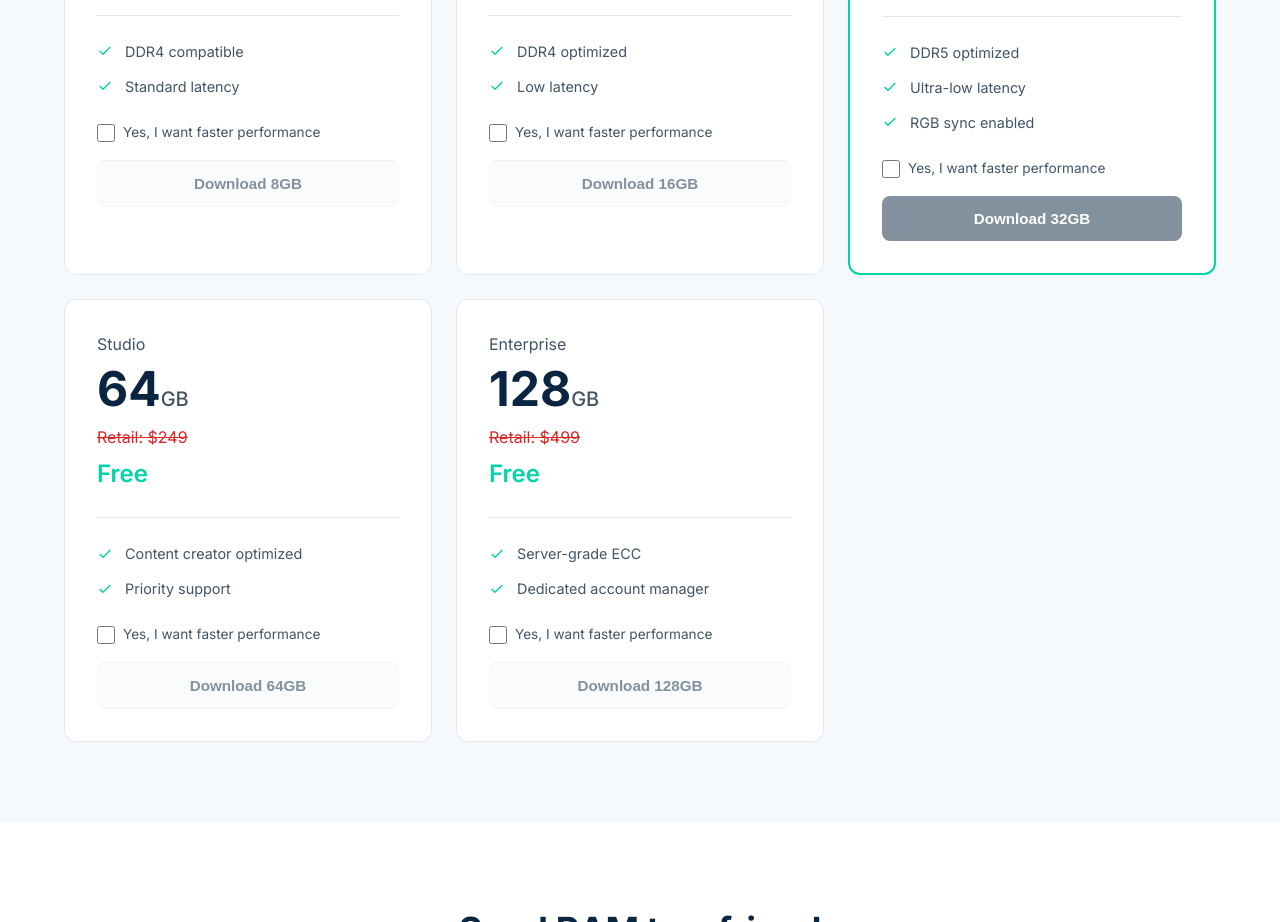
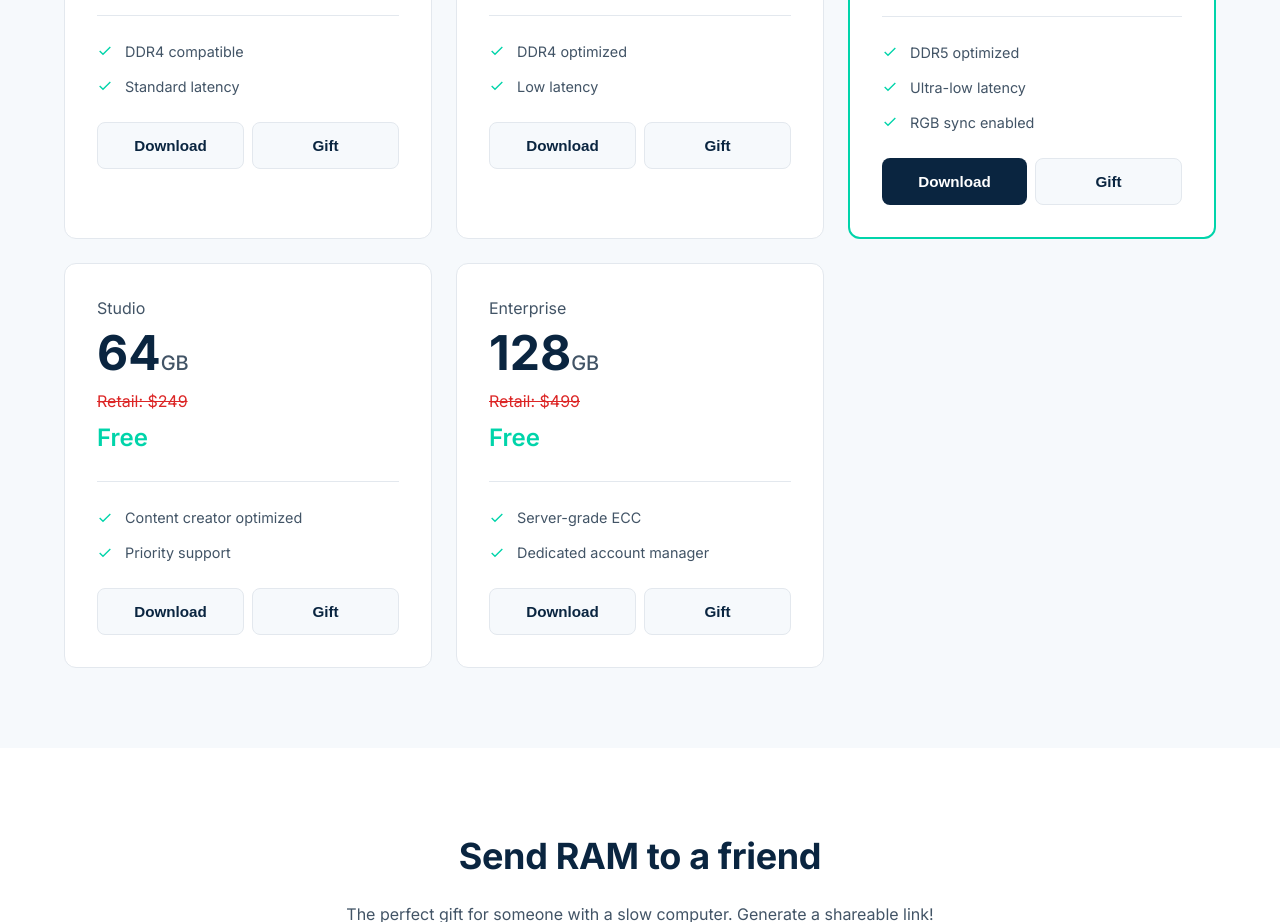
Before and after one commit to oshea-2000/Download-RAM-website, a plain HTML site: page index.html in a window 1280 px wide. Shown: the part 1540-2462 px from the top of the page. Drawn offline with Linux system fonts and the light colour scheme.

Commit message:
Fix download buttons and add Gift option to all products
- Remove checkbox requirement that was blocking button clicks
- Add Download + Gift button pair to all 17 product cards
- Add quickGift() function that scrolls to gift section with pre-filled amount

```diff
--- a/index.html
+++ b/index.html
@@ -503,6 +503,26 @@
             color: var(--text);
         }
 
+        /* Button Pair */
+        .btn-pair {
+            display: flex;
+            gap: 0.5rem;
+        }
+
+        .btn-pair .plan-btn {
+            flex: 1;
+        }
+
+        .plan-btn.gift {
+            background: var(--surface);
+            color: var(--primary);
+            border: 1px solid var(--border);
+        }
+
+        .plan-btn.gift:hover {
+            background: var(--border);
+        }
+
         /* How It Works */
         .how-section {
             padding: 5rem 5%;
@@ -1266,8 +1286,10 @@
                         <li><svg width="16" height="16" viewBox="0 0 24 24" fill="none" stroke="currentColor" stroke-width="2"><polyline points="20 6 9 17 4 12"/></svg>DDR4 compatible</li>
                         <li><svg width="16" height="16" viewBox="0 0 24 24" fill="none" stroke="currentColor" stroke-width="2"><polyline points="20 6 9 17 4 12"/></svg>Standard latency</li>
                     </ul>
-                    <label class="commitment-check"><input type="checkbox" onchange="toggleDownloadBtn(this, 'btn-ram-8')">Yes, I want faster performance</label>
-                    <button class="plan-btn secondary" id="btn-ram-8" onclick="startDownload('8GB RAM')" disabled>Download 8GB</button>
+                    <div class="btn-pair">
+                        <button class="plan-btn secondary" onclick="startDownload('8GB RAM')">Download</button>
+                        <button class="plan-btn gift" onclick="quickGift('8GB')">Gift</button>
+                    </div>
                 </div>
                 <div class="plan-card">
                     <div class="plan-size">Plus</div>
@@ -1278,8 +1300,10 @@
                         <li><svg width="16" height="16" viewBox="0 0 24 24" fill="none" stroke="currentColor" stroke-width="2"><polyline points="20 6 9 17 4 12"/></svg>DDR4 optimized</li>
                         <li><svg width="16" height="16" viewBox="0 0 24 24" fill="none" stroke="currentColor" stroke-width="2"><polyline points="20 6 9 17 4 12"/></svg>Low latency</li>
                     </ul>
-                    <label class="commitment-check"><input type="checkbox" onchange="toggleDownloadBtn(this, 'btn-ram-16')">Yes, I want faster performance</label>
-                    <button class="plan-btn secondary" id="btn-ram-16" onclick="startDownload('16GB RAM')" disabled>Download 16GB</button>
+                    <div class="btn-pair">
+                        <button class="plan-btn secondary" onclick="startDownload('16GB RAM')">Download</button>
+                        <button class="plan-btn gift" onclick="quickGift('16GB')">Gift</button>
+                    </div>
                 </div>
                 <div class="plan-card featured">
                     <span class="plan-popular">Most Popular</span>
@@ -1292,8 +1316,10 @@
                         <li><svg width="16" height="16" viewBox="0 0 24 24" fill="none" stroke="currentColor" stroke-width="2"><polyline points="20 6 9 17 4 12"/></svg>Ultra-low latency</li>
                         <li><svg width="16" height="16" viewBox="0 0 24 24" fill="none" stroke="currentColor" stroke-width="2"><polyline points="20 6 9 17 4 12"/></svg>RGB sync enabled</li>
                     </ul>
-                    <label class="commitment-check"><input type="checkbox" onchange="toggleDownloadBtn(this, 'btn-ram-32')">Yes, I want faster performance</label>
-                    <button class="plan-btn primary" id="btn-ram-32" onclick="startDownload('32GB RAM')" disabled>Download 32GB</button>
+                    <div class="btn-pair">
+                        <button class="plan-btn primary" onclick="startDownload('32GB RAM')">Download</button>
+                        <button class="plan-btn gift" onclick="quickGift('32GB')">Gift</button>
+                    </div>
                 </div>
                 <div class="plan-card">
                     <div class="plan-size">Studio</div>
@@ -1304,8 +1330,10 @@
                         <li><svg width="16" height="16" viewBox="0 0 24 24" fill="none" stroke="currentColor" stroke-width="2"><polyline points="20 6 9 17 4 12"/></svg>Content creator optimized</li>
                         <li><svg width="16" height="16" viewBox="0 0 24 24" fill="none" stroke="currentColor" stroke-width="2"><polyline points="20 6 9 17 4 12"/></svg>Priority support</li>
                     </ul>
-                    <label class="commitment-check"><input type="checkbox" onchange="toggleDownloadBtn(this, 'btn-ram-64')">Yes, I want faster performance</label>
-                    <button class="plan-btn secondary" id="btn-ram-64" onclick="startDownload('64GB RAM')" disabled>Download 64GB</button>
+                    <div class="btn-pair">
+                        <button class="plan-btn secondary" onclick="startDownload('64GB RAM')">Download</button>
+                        <button class="plan-btn gift" onclick="quickGift('64GB')">Gift</button>
+                    </div>
                 </div>
                 <div class="plan-card">
                     <div class="plan-size">Enterprise</div>
@@ -1316,8 +1344,10 @@
                         <li><svg width="16" height="16" viewBox="0 0 24 24" fill="none" stroke="currentColor" stroke-width="2"><polyline points="20 6 9 17 4 12"/></svg>Server-grade ECC</li>
                         <li><svg width="16" height="16" viewBox="0 0 24 24" fill="none" stroke="currentColor" stroke-width="2"><polyline points="20 6 9 17 4 12"/></svg>Dedicated account manager</li>
                     </ul>
-                    <label class="commitment-check"><input type="checkbox" onchange="toggleDownloadBtn(this, 'btn-ram-128')">Yes, I want faster performance</label>
-                    <button class="plan-btn secondary" id="btn-ram-128" onclick="startDownload('128GB RAM')" disabled>Download 128GB</button>
+                    <div class="btn-pair">
+                        <button class="plan-btn secondary" onclick="startDownload('128GB RAM')">Download</button>
+                        <button class="plan-btn gift" onclick="quickGift('128GB')">Gift</button>
+                    </div>
                 </div>
             </div>
         </div>
@@ -1334,8 +1364,10 @@
                         <li><svg width="16" height="16" viewBox="0 0 24 24" fill="none" stroke="currentColor" stroke-width="2"><polyline points="20 6 9 17 4 12"/></svg>Basic multitasking</li>
                         <li><svg width="16" height="16" viewBox="0 0 24 24" fill="none" stroke="currentColor" stroke-width="2"><polyline points="20 6 9 17 4 12"/></svg>Email & browsing</li>
                     </ul>
-                    <label class="commitment-check"><input type="checkbox" onchange="toggleDownloadBtn(this, 'btn-cpu-2')">Yes, I want more cores</label>
-                    <button class="plan-btn secondary" id="btn-cpu-2" onclick="startDownload('2 CPU Cores')" disabled>Download 2 Cores</button>
+                    <div class="btn-pair">
+                        <button class="plan-btn secondary" onclick="startDownload('2 CPU Cores')">Download</button>
+                        <button class="plan-btn gift" onclick="quickGift('2 CPU Cores')">Gift</button>
+                    </div>
                 </div>
                 <div class="plan-card featured">
                     <span class="plan-popular">Best Value</span>
@@ -1347,8 +1379,10 @@
                         <li><svg width="16" height="16" viewBox="0 0 24 24" fill="none" stroke="currentColor" stroke-width="2"><polyline points="20 6 9 17 4 12"/></svg>Gaming ready</li>
                         <li><svg width="16" height="16" viewBox="0 0 24 24" fill="none" stroke="currentColor" stroke-width="2"><polyline points="20 6 9 17 4 12"/></svg>Light video editing</li>
                     </ul>
-                    <label class="commitment-check"><input type="checkbox" onchange="toggleDownloadBtn(this, 'btn-cpu-4')">Yes, I want more cores</label>
-                    <button class="plan-btn primary" id="btn-cpu-4" onclick="startDownload('4 CPU Cores')" disabled>Download 4 Cores</button>
+                    <div class="btn-pair">
+                        <button class="plan-btn primary" onclick="startDownload('4 CPU Cores')">Download</button>
+                        <button class="plan-btn gift" onclick="quickGift('4 CPU Cores')">Gift</button>
+                    </div>
                 </div>
                 <div class="plan-card">
                     <div class="plan-size">Octa</div>
@@ -1359,8 +1393,10 @@
                         <li><svg width="16" height="16" viewBox="0 0 24 24" fill="none" stroke="currentColor" stroke-width="2"><polyline points="20 6 9 17 4 12"/></svg>Streaming + gaming</li>
                         <li><svg width="16" height="16" viewBox="0 0 24 24" fill="none" stroke="currentColor" stroke-width="2"><polyline points="20 6 9 17 4 12"/></svg>Multi-app workloads</li>
                     </ul>
-                    <label class="commitment-check"><input type="checkbox" onchange="toggleDownloadBtn(this, 'btn-cpu-8')">Yes, I want more cores</label>
-                    <button class="plan-btn secondary" id="btn-cpu-8" onclick="startDownload('8 CPU Cores')" disabled>Download 8 Cores</button>
+                    <div class="btn-pair">
+                        <button class="plan-btn secondary" onclick="startDownload('8 CPU Cores')">Download</button>
+                        <button class="plan-btn gift" onclick="quickGift('8 CPU Cores')">Gift</button>
+                    </div>
                 </div>
                 <div class="plan-card">
                     <div class="plan-size">Ultra</div>
@@ -1371,8 +1407,10 @@
                         <li><svg width="16" height="16" viewBox="0 0 24 24" fill="none" stroke="currentColor" stroke-width="2"><polyline points="20 6 9 17 4 12"/></svg>Workstation grade</li>
                         <li><svg width="16" height="16" viewBox="0 0 24 24" fill="none" stroke="currentColor" stroke-width="2"><polyline points="20 6 9 17 4 12"/></svg>3D rendering ready</li>
                     </ul>
-                    <label class="commitment-check"><input type="checkbox" onchange="toggleDownloadBtn(this, 'btn-cpu-16')">Yes, I want more cores</label>
-                    <button class="plan-btn secondary" id="btn-cpu-16" onclick="startDownload('16 CPU Cores')" disabled>Download 16 Cores</button>
+                    <div class="btn-pair">
+                        <button class="plan-btn secondary" onclick="startDownload('16 CPU Cores')">Download</button>
+                        <button class="plan-btn gift" onclick="quickGift('16 CPU Cores')">Gift</button>
+                    </div>
                 </div>
             </div>
         </div>
@@ -1389,8 +1427,10 @@
                         <li><svg width="16" height="16" viewBox="0 0 24 24" fill="none" stroke="currentColor" stroke-width="2"><polyline points="20 6 9 17 4 12"/></svg>Basic SSD speeds</li>
                         <li><svg width="16" height="16" viewBox="0 0 24 24" fill="none" stroke="currentColor" stroke-width="2"><polyline points="20 6 9 17 4 12"/></svg>OS + essentials</li>
                     </ul>
-                    <label class="commitment-check"><input type="checkbox" onchange="toggleDownloadBtn(this, 'btn-storage-256')">Yes, I want more storage</label>
-                    <button class="plan-btn secondary" id="btn-storage-256" onclick="startDownload('256GB Storage')" disabled>Download 256GB</button>
+                    <div class="btn-pair">
+                        <button class="plan-btn secondary" onclick="startDownload('256GB Storage')">Download</button>
+                        <button class="plan-btn gift" onclick="quickGift('256GB Storage')">Gift</button>
+                    </div>
                 </div>
                 <div class="plan-card featured">
                     <span class="plan-popular">Most Popular</span>
@@ -1402,8 +1442,10 @@
                         <li><svg width="16" height="16" viewBox="0 0 24 24" fill="none" stroke="currentColor" stroke-width="2"><polyline points="20 6 9 17 4 12"/></svg>NVMe speeds</li>
                         <li><svg width="16" height="16" viewBox="0 0 24 24" fill="none" stroke="currentColor" stroke-width="2"><polyline points="20 6 9 17 4 12"/></svg>Game library ready</li>
                     </ul>
-                    <label class="commitment-check"><input type="checkbox" onchange="toggleDownloadBtn(this, 'btn-storage-1tb')">Yes, I want more storage</label>
-                    <button class="plan-btn primary" id="btn-storage-1tb" onclick="startDownload('1TB Storage')" disabled>Download 1TB</button>
+                    <div class="btn-pair">
+                        <button class="plan-btn primary" onclick="startDownload('1TB Storage')">Download</button>
+                        <button class="plan-btn gift" onclick="quickGift('1TB Storage')">Gift</button>
+                    </div>
                 </div>
                 <div class="plan-card">
                     <div class="plan-size">Creator</div>
@@ -1414,8 +1456,10 @@
                         <li><svg width="16" height="16" viewBox="0 0 24 24" fill="none" stroke="currentColor" stroke-width="2"><polyline points="20 6 9 17 4 12"/></svg>Video editing ready</li>
                         <li><svg width="16" height="16" viewBox="0 0 24 24" fill="none" stroke="currentColor" stroke-width="2"><polyline points="20 6 9 17 4 12"/></svg>Raw footage storage</li>
                     </ul>
-                    <label class="commitment-check"><input type="checkbox" onchange="toggleDownloadBtn(this, 'btn-storage-4tb')">Yes, I want more storage</label>
-                    <button class="plan-btn secondary" id="btn-storage-4tb" onclick="startDownload('4TB Storage')" disabled>Download 4TB</button>
+                    <div class="btn-pair">
+                        <button class="plan-btn secondary" onclick="startDownload('4TB Storage')">Download</button>
+                        <button class="plan-btn gift" onclick="quickGift('4TB Storage')">Gift</button>
+                    </div>
                 </div>
                 <div class="plan-card">
                     <div class="plan-size">Archive</div>
@@ -1426,8 +1470,10 @@
                         <li><svg width="16" height="16" viewBox="0 0 24 24" fill="none" stroke="currentColor" stroke-width="2"><polyline points="20 6 9 17 4 12"/></svg>Unlimited backups</li>
                         <li><svg width="16" height="16" viewBox="0 0 24 24" fill="none" stroke="currentColor" stroke-width="2"><polyline points="20 6 9 17 4 12"/></svg>Cold storage ready</li>
                     </ul>
-                    <label class="commitment-check"><input type="checkbox" onchange="toggleDownloadBtn(this, 'btn-storage-10tb')">Yes, I want more storage</label>
-                    <button class="plan-btn secondary" id="btn-storage-10tb" onclick="startDownload('10TB Storage')" disabled>Download 10TB</button>
+                    <div class="btn-pair">
+                        <button class="plan-btn secondary" onclick="startDownload('10TB Storage')">Download</button>
+                        <button class="plan-btn gift" onclick="quickGift('10TB Storage')">Gift</button>
+                    </div>
                 </div>
             </div>
         </div>
@@ -1444,8 +1490,10 @@
                         <li><svg width="16" height="16" viewBox="0 0 24 24" fill="none" stroke="currentColor" stroke-width="2"><polyline points="20 6 9 17 4 12"/></svg>Perfect for beginners</li>
                         <li><svg width="16" height="16" viewBox="0 0 24 24" fill="none" stroke="currentColor" stroke-width="2"><polyline points="20 6 9 17 4 12"/></svg>Basic productivity</li>
                     </ul>
-                    <label class="commitment-check"><input type="checkbox" onchange="toggleDownloadBtn(this, 'btn-bundle-starter')">Yes, I want this bundle</label>
-                    <button class="plan-btn secondary" id="btn-bundle-starter" onclick="startDownload('Starter Bundle')" disabled>Download Bundle</button>
+                    <div class="btn-pair">
+                        <button class="plan-btn secondary" onclick="startDownload('Starter Bundle')">Download</button>
+                        <button class="plan-btn gift" onclick="quickGift('Starter Bundle')">Gift</button>
+                    </div>
                 </div>
                 <div class="plan-card featured">
                     <span class="plan-popular">Best Value</span>
@@ -1457,8 +1505,10 @@
                         <li><svg width="16" height="16" viewBox="0 0 24 24" fill="none" stroke="currentColor" stroke-width="2"><polyline points="20 6 9 17 4 12"/></svg>60fps guaranteed</li>
                         <li><svg width="16" height="16" viewBox="0 0 24 24" fill="none" stroke="currentColor" stroke-width="2"><polyline points="20 6 9 17 4 12"/></svg>Stream while gaming</li>
                     </ul>
-                    <label class="commitment-check"><input type="checkbox" onchange="toggleDownloadBtn(this, 'btn-bundle-gamer')">Yes, I want this bundle</label>
-                    <button class="plan-btn primary" id="btn-bundle-gamer" onclick="startDownload('Gamer Bundle')" disabled>Download Bundle</button>
+                    <div class="btn-pair">
+                        <button class="plan-btn primary" onclick="startDownload('Gamer Bundle')">Download</button>
+                        <button class="plan-btn gift" onclick="quickGift('Gamer Bundle')">Gift</button>
+                    </div>
                 </div>
                 <div class="plan-card">
                     <div class="plan-size">Creator Suite</div>
@@ -1469,8 +1519,10 @@
                         <li><svg width="16" height="16" viewBox="0 0 24 24" fill="none" stroke="currentColor" stroke-width="2"><polyline points="20 6 9 17 4 12"/></svg>4K editing ready</li>
                         <li><svg width="16" height="16" viewBox="0 0 24 24" fill="none" stroke="currentColor" stroke-width="2"><polyline points="20 6 9 17 4 12"/></svg>After Effects optimized</li>
                     </ul>
-                    <label class="commitment-check"><input type="checkbox" onchange="toggleDownloadBtn(this, 'btn-bundle-creator')">Yes, I want this bundle</label>
-                    <button class="plan-btn secondary" id="btn-bundle-creator" onclick="startDownload('Creator Bundle')" disabled>Download Bundle</button>
+                    <div class="btn-pair">
+                        <button class="plan-btn secondary" onclick="startDownload('Creator Bundle')">Download</button>
+                        <button class="plan-btn gift" onclick="quickGift('Creator Bundle')">Gift</button>
+                    </div>
                 </div>
                 <div class="plan-card">
                     <div class="plan-size">Everything Pack</div>
@@ -1481,8 +1533,10 @@
                         <li><svg width="16" height="16" viewBox="0 0 24 24" fill="none" stroke="currentColor" stroke-width="2"><polyline points="20 6 9 17 4 12"/></svg>All the downloads</li>
                         <li><svg width="16" height="16" viewBox="0 0 24 24" fill="none" stroke="currentColor" stroke-width="2"><polyline points="20 6 9 17 4 12"/></svg>Enterprise-grade specs</li>
                     </ul>
-                    <label class="commitment-check"><input type="checkbox" onchange="toggleDownloadBtn(this, 'btn-bundle-everything')">Yes, I want this bundle</label>
-                    <button class="plan-btn secondary" id="btn-bundle-everything" onclick="startDownload('Everything Bundle')" disabled>Download Bundle</button>
+                    <div class="btn-pair">
+                        <button class="plan-btn secondary" onclick="startDownload('Everything Bundle')">Download</button>
+                        <button class="plan-btn gift" onclick="quickGift('Everything Bundle')">Gift</button>
+                    </div>
                 </div>
             </div>
         </div>
@@ -1754,6 +1808,27 @@
             startDownload(amount + ' RAM Gift');
         }
 
+        // Quick gift from product card
+        function quickGift(product) {
+            // Scroll to gift section
+            document.getElementById('gift').scrollIntoView({ behavior: 'smooth' });
+
+            // Pre-fill the amount if it's a RAM product
+            const select = document.getElementById('gift-amount');
+            const options = select.options;
+            for (let i = 0; i < options.length; i++) {
+                if (product.includes(options[i].value)) {
+                    select.selectedIndex = i;
+                    break;
+                }
+            }
+
+            // Focus on the first input
+            setTimeout(() => {
+                document.getElementById('gift-from').focus();
+            }, 500);
+        }
+
         // Social sharing
         function shareToTwitter() {
             const text = `I just downloaded ${downloadProduct} for FREE! Get yours at`;
```
